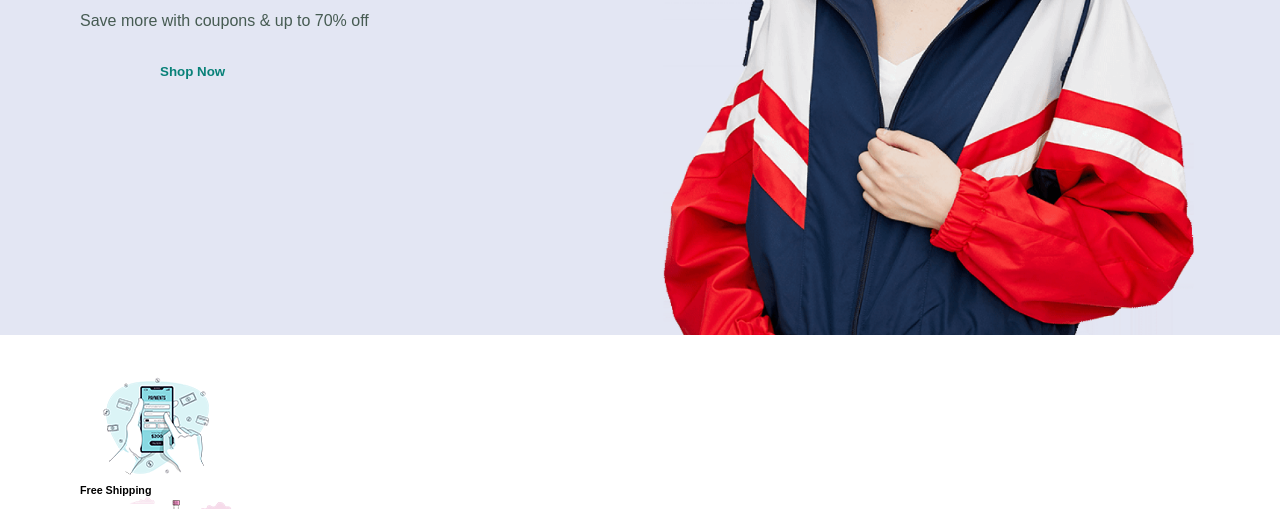
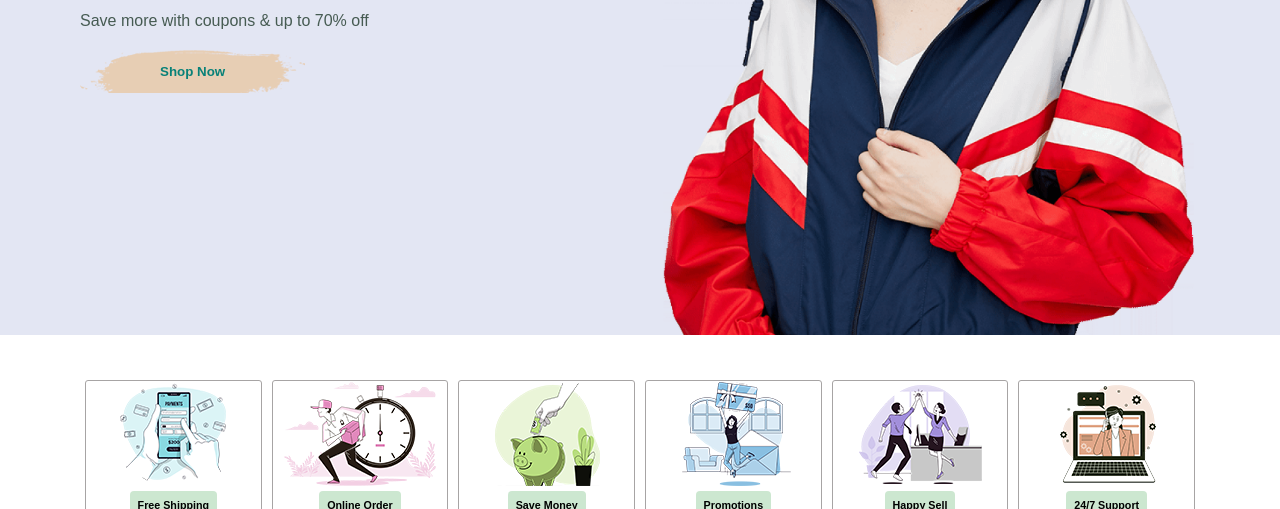
Before and after one commit to nkatha1/E-Commerce-Website, a website: page index.html in a window 1280 px wide. Shown: the part 443-952 px from the top of the page. Drawn offline with Linux system fonts and the light colour scheme.

Commit message:
ecommerce

```diff
--- a/style.css
+++ b/style.css
@@ -103,6 +103,7 @@ button.normal {
 
 #hero button {
     background-color: transparent;
+    background-image: url("images/button.png");
     color: #088178;
     border: 0;
     padding: 14px 80px;
@@ -110,6 +111,36 @@ button.normal {
     font-weight: 700;
 }
 
+#feature {
+    display: flex;
+    justify-content: space-between;
+    align-items: center;
+}
+
+#feature .fe-box {
+    border: 1px rgb(167, 164, 164) solid;
+    border-radius: 3px;
+    width: 18%;
+    margin: 5px;
+    display: flex;
+    flex-direction: column;
+    justify-content: center;
+    align-items: center;
+    transition: ease;
+
+}
+
+#feature .fe-box:hover {
+    box-shadow: 0 0 3px 3px rgb(221, 221, 223);
+}
+
+#feature .fe-box h6 {
+    text-align: center;
+    padding: 8px;
+    margin: 5px;
+    background-color: #cce7d0;
+    border-radius: 4px;
+}
 /* Cart Icon */
 #cart-icon {
     font-size: 18px;
```
